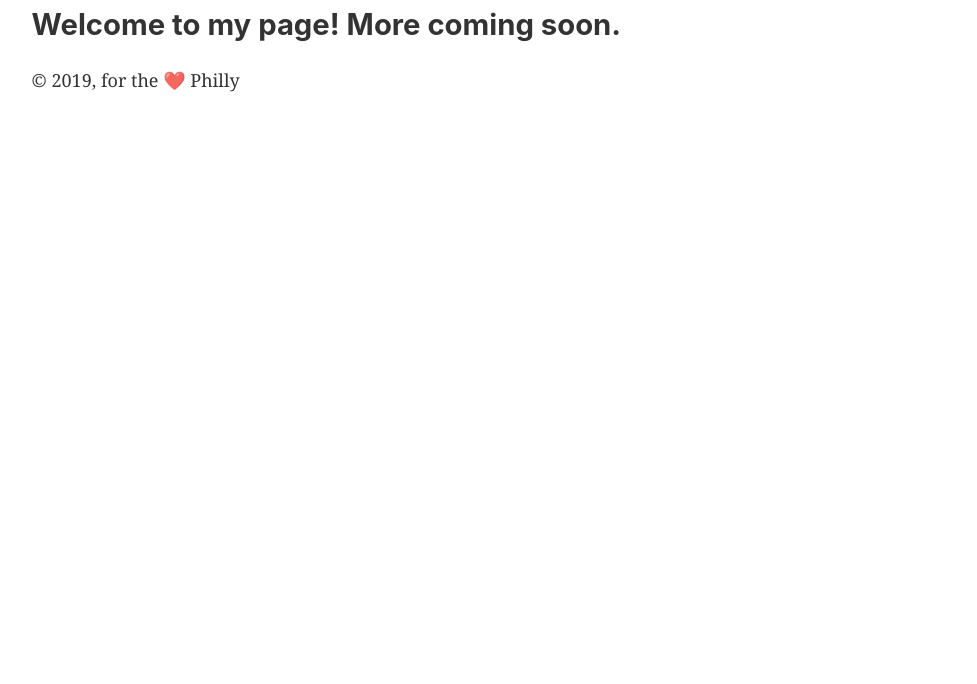
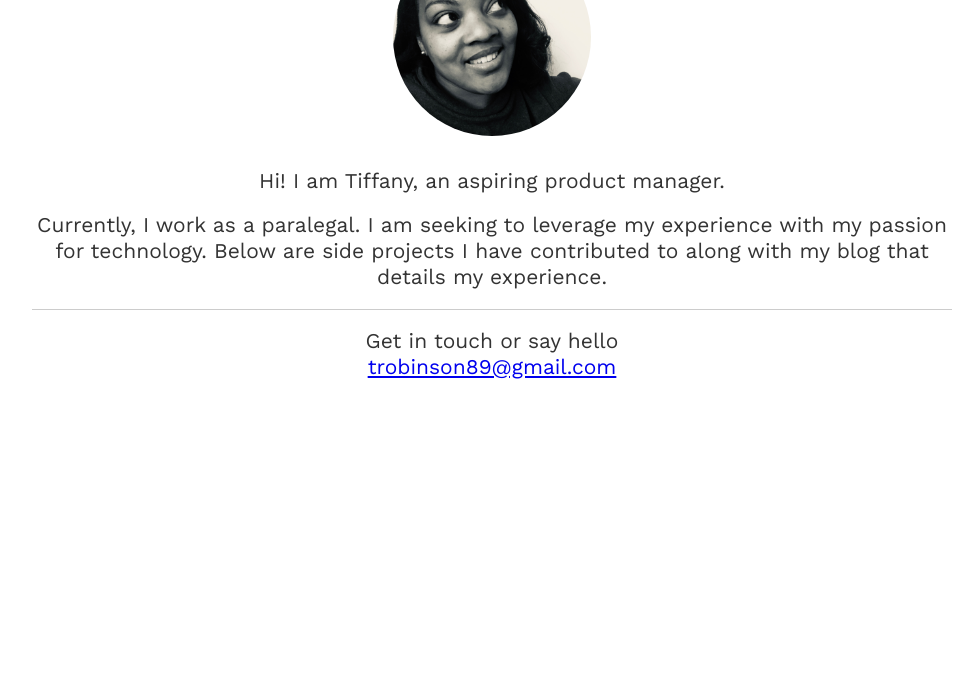
Before and after one commit to javonharper/tiffanyrobinson.co, a Gatsby site: page / in a window 1280 px wide. Shown: the part 116-800 px from the top of the page, without its empty margins (148-1125 px from the left). Built offline with nearby package versions, Linux system fonts and the light colour scheme; Gatsby itself is replaced by a stand-in of ours.

Commit message:
Add minimal homepage

```diff
--- a/src/components/layout.css
+++ b/src/components/layout.css
@@ -1,3 +1,5 @@
+@import url("https://fonts.googleapis.com/css?family=Work+Sans:300,400,600,700");
+
 html {
   font-family: sans-serif;
   -ms-text-size-adjust: 100%;
@@ -200,7 +202,7 @@ html {
 }
 body {
   color: hsla(0, 0%, 0%, 0.8);
-  font-family: georgia, serif;
+  font-family: "Work Sans", sans-serif;
   font-weight: normal;
   word-wrap: break-word;
   font-kerning: normal;
@@ -620,3 +622,29 @@ pre tt:after {
     font-size: 100%;
   }
 }
+
+footer {
+  padding-top: 1rem;
+  text-align: center;
+}
+
+.fade-in {
+  margin-top: 25px;
+  font-size: 21px;
+  text-align: center;
+
+  -webkit-animation: fadein 1s; /* Safari, Chrome and Opera > 12.1 */
+  -moz-animation: fadein 1s; /* Firefox < 16 */
+  -ms-animation: fadein 1s; /* Internet Explorer */
+  -o-animation: fadein 1s; /* Opera < 12.1 */
+  animation: fadein 1s;
+}
+
+@keyframes fadein {
+  from {
+    opacity: 0;
+  }
+  to {
+    opacity: 1;
+  }
+}
--- a/src/components/layout.js
+++ b/src/components/layout.js
@@ -25,6 +25,7 @@ const Layout = ({ children }) => (
     render={data => (
       <>
         <div
+          className="fade-in"
           style={{
             margin: `0 auto`,
             maxWidth: 960,
@@ -33,7 +34,14 @@ const Layout = ({ children }) => (
           }}
         >
           <main>{children}</main>
-          <footer>© {new Date().getFullYear()}, for the ❤️ Philly </footer>
+          <footer>
+            <div className="contact">Get in touch or say hello</div>
+            <a className="email" href="mailto:trobinson89@gmail.com">
+              trobinson89@gmail.com
+            </a>
+
+            {/* © {new Date().getFullYear()}, for the ❤️ Philly */}
+          </footer>
         </div>
       </>
     )}
--- /dev/null
+++ b/src/pages/index.css
@@ -0,0 +1,17 @@
+.hero {
+  text-align: center;
+}
+
+.hero-image {
+  max-width: 11rem;
+  border-radius: 50%;
+}
+
+.hero-heading {
+  padding-bottom: 1rem;
+}
+
+.hero-subheading {
+  padding-bottom: 1rem;
+  border-bottom: 1px solid #ccc;
+}
--- a/src/pages/index.js
+++ b/src/pages/index.js
@@ -1,4 +1,6 @@
 import React from "react"
+
+import "./index.css"
 
 import Layout from "../components/layout"
 import SEO from "../components/seo"
@@ -9,13 +11,18 @@ const IndexPage = () => (
       title="Tiffany Robinson"
       keywords={[`project`, `product`, `management`]}
     />
-    <div
-      style={{
-        paddingTop: "3rem",
-      }}
-    >
-      <h1>My name is Tiffany Robinson.</h1>
-      <h2>Welcome to my page! More coming soon.</h2>
+    <div style={{ paddingTop: "3rem" }}>
+      <div className="hero">
+        <img class="hero-image" src={require("../images/me.jpeg")} />
+        <div className="hero-heading">
+          Hi! I am Tiffany, an aspiring product manager.
+        </div>
+        <div className="hero-subheading">
+          Currently, I work as a paralegal. I am seeking to leverage my
+          experience with my passion for technology. Below are side projects I
+          have contributed to along with my blog that details my experience.
+        </div>
+      </div>
     </div>
   </Layout>
 )
```
Also changed, not shown: src/pages/page-2.js (deleted, +0 -16 lines), src/images/me.jpeg (added), src/images/tiffany.jpg (added).
